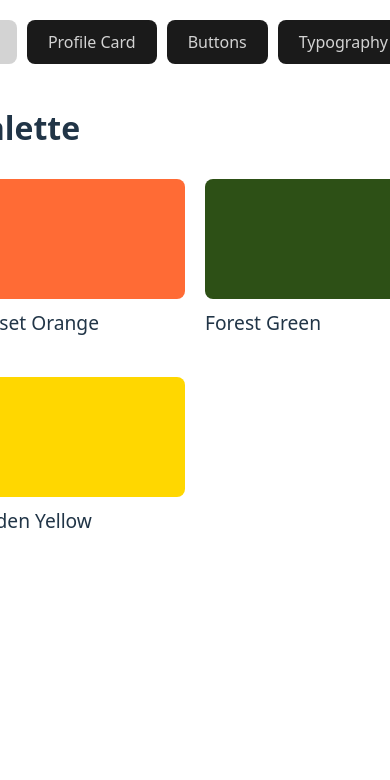
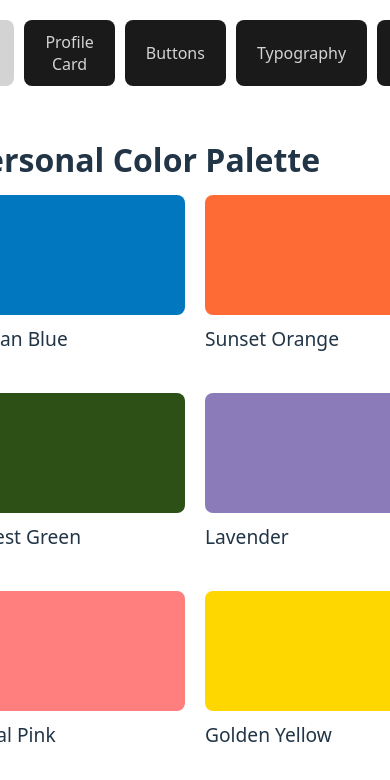
Before and after one commit to BitSmith5/css-basics, a React (Vite) app: page / in a window 390 px wide. Shown: the top 780 px of the page. Built offline with nearby package versions, Linux system fonts and the light colour scheme.

Commit message:
Color Palette Syling Adjustments - WIP

```diff
--- a/src/components/CSSPracticeScaffold.css
+++ b/src/components/CSSPracticeScaffold.css
@@ -3,15 +3,28 @@
   top: 0;
   left: 50%;
   transform: translateX(-50%);
-  display: flex;
-  flex-direction: column;
-  align-items: center;
+  width: 100%;
+  height: 100%;
   padding: 20px;
 }
+.main-content {
+  margin-top: 40px;
+  position: absolute;
+  transform: translateX(-50%);
+  left: 50%;
+  max-width: 1000px;
+  min-height: 800px;
+  background-color: #ffffff29;
+}
 .navigation {
+  position: relative;
+  top: 0;
+  left: 50%;
+  transform: translateX(-50%);
   display: flex;
   gap: 10px;
   flex-direction: row;
+  justify-content: center;
 }
 .nav-button {
   padding: 10px 20px;
@@ -37,15 +50,31 @@
   border-color: transparent;
 }
 
+.color-section {
+  position: absolute;
+  top: 50%;
+  left: 50%;
+  transform: translate(-50%, -50%);
+  width: 100%;
+}
+
 .section-title {
+  position: relative;
   font-size: 2em;
-  margin-top: 40px;
+  margin: 20px;
+  line-height: 0.9em;
+  align-content: center;
 }
 
 .color-grid {
+  position: relative;
+  left: 50%;
+  transform: translateX(-50%);
   display: grid;
   grid-template-columns: repeat(4, 1fr);
   gap: 20px;
+  transition: all 0.4s ease;
+  padding-inline: 20px;
 }
 
 .color-swatch {
@@ -78,3 +107,9 @@
   font-weight: 100;
   margin-top: 10px;
 }
+
+@media (max-width: 1000px) {
+  .color-grid {
+    grid-template-columns: repeat(2, 1fr);
+  }
+}
--- a/src/components/CSSPracticeScaffold.tsx
+++ b/src/components/CSSPracticeScaffold.tsx
@@ -1,5 +1,6 @@
 import { useState } from 'react';
 import './CSSPracticeScaffold.css';
+import '../styles/ProfileCard.css';
 
 export default function CSSPracticeScaffold() {
   const [activeSection, setActiveSection] = useState('colors');
@@ -54,7 +55,7 @@ export default function CSSPracticeScaffold() {
 
         {/* 1. Color Palette Section */}
         {activeSection === 'colors' && (
-          <section className="color-section">
+          <section>
             <h2 className="section-title">Personal Color Palette</h2>
             <div className="color-grid">
               {colorPalette.map((color, index) => (
--- /dev/null
+++ b/src/styles/ProfileCard.css
@@ -0,0 +1,8 @@
+.profile-section {
+  border: 1px solid #ccc;
+  border-radius: 8px;
+  padding: 20px;
+  max-width: 400px;
+  margin-top: 20px;
+  background-color: #f9f9f9;
+}
```
